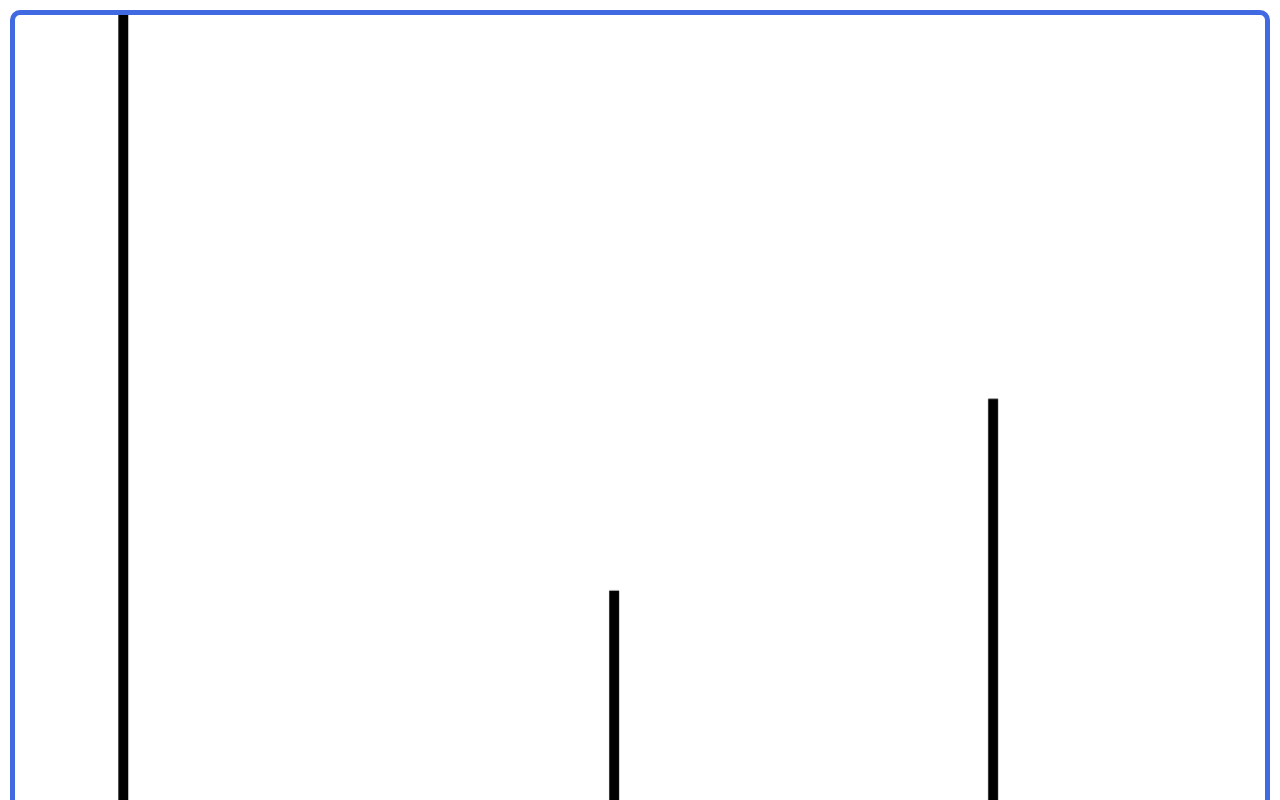
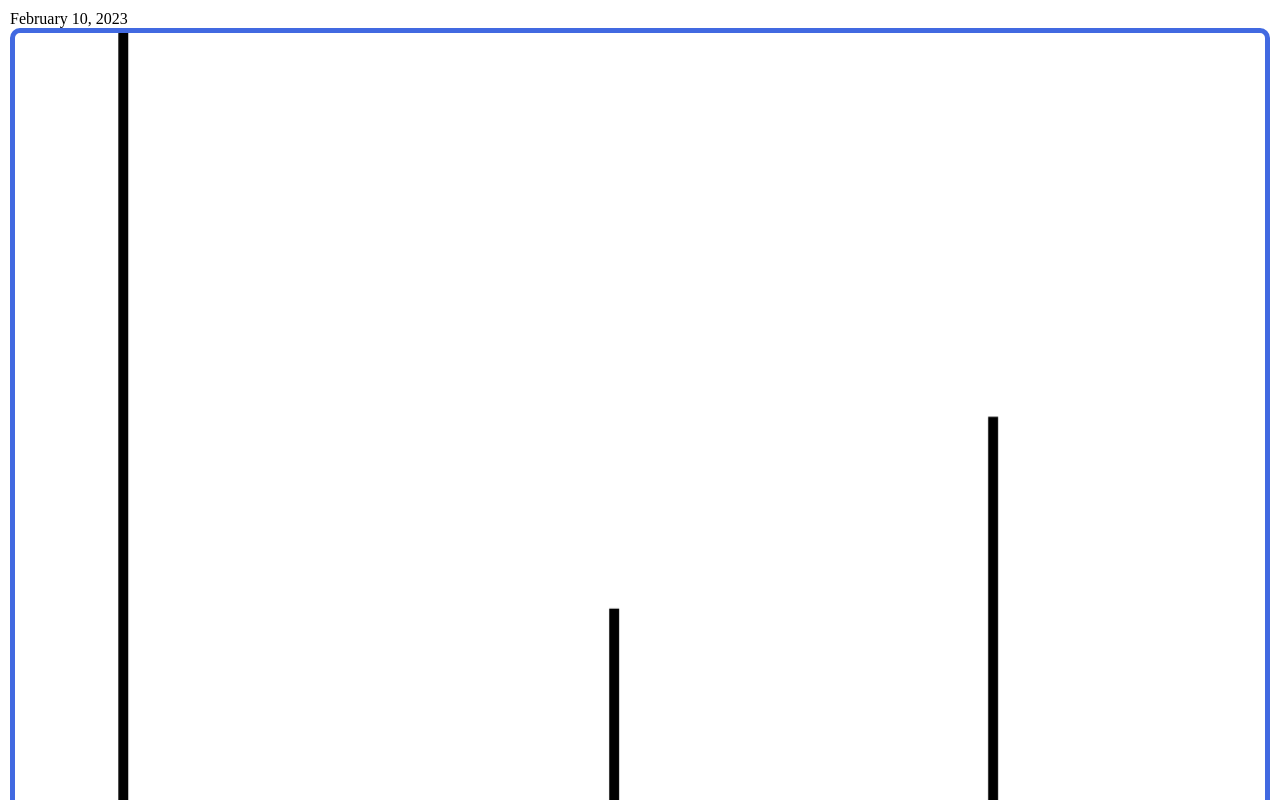
Before and after one commit to netrolite/temperature-tracker, a React (Create React App) app: page / in a window 1280 px wide. Shown: the top 800 px of the page. Built offline with nearby package versions, Linux system fonts and the light colour scheme.

Commit message:
1 file modified

```diff
--- a/src/TemperatureChart.js
+++ b/src/TemperatureChart.js
@@ -25,7 +25,16 @@ export default function TemperatureChart({ day }) {
     });
   }, []);
 
-  return <canvas ref={canvasRef}></canvas>;
+  const date = day.date;
+  const formattedDate = `${months[date.getMonth()]} ${date.getDate()}, ${date.getFullYear()}`;
+
+
+  return (
+    <div className="chart">
+      <div className="chart-header">{formattedDate}</div>
+      <canvas className="chart-canvas" ref={canvasRef}></canvas>
+    </div>
+  )
 }
 
 function findBarX(time, canvas) {
```
